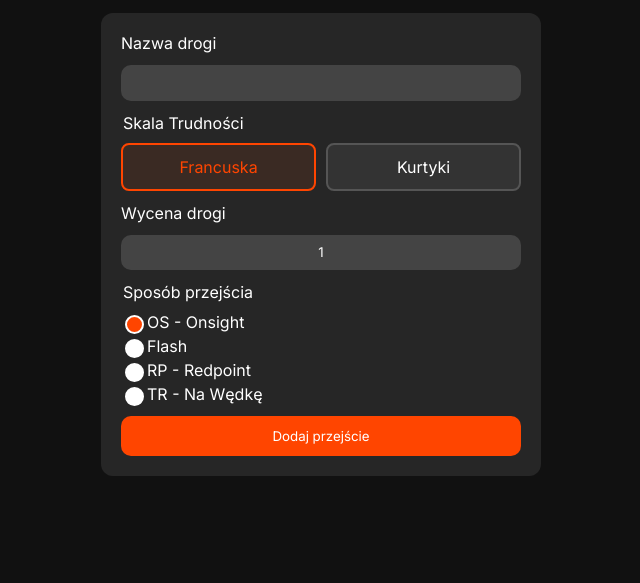
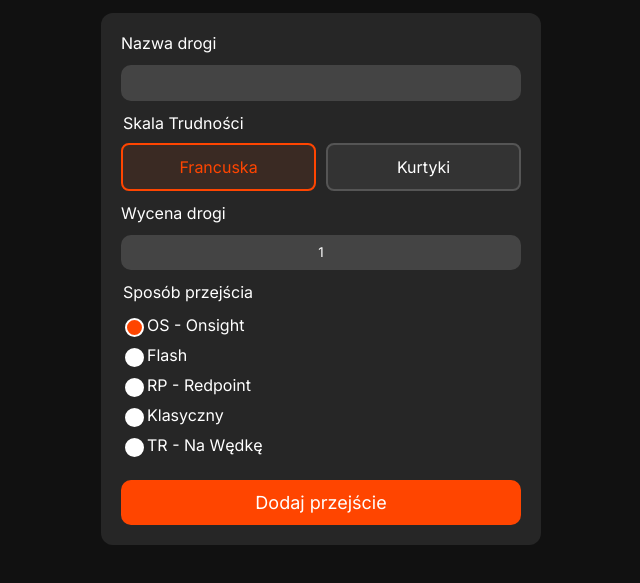
Before and after one commit to Lisiozmur/climbing-xp, a plain HTML site: page index.html in a window 1280 px wide. Shown: the part 105-688 px from the top of the page, without its empty margins (319-959 px from the left). Drawn offline with Linux system fonts and the light colour scheme.

Commit message:
feat: minor style issues fix

```diff
--- a/index.html
+++ b/index.html
@@ -32,23 +32,27 @@
         <fieldset>
             <legend>Sposób przejścia</legend>
             <div class="radio-option">
-                <input type="radio" id="rOS" name="rStyle" value="OS" checked>
+                <input type="radio" id="rOS" class="sposob" name="rStyle" value="OS" checked>
                 <label for="rOS">OS - Onsight</label>
             </div>
             <div class="radio-option">
-                <input type="radio" id="rF" name="rStyle" value="Flash">
+                <input type="radio" id="rF" class="sposob" name="rStyle" value="Flash">
                 <label for="rF">Flash</label>
             </div>
             <div class="radio-option">
-                <input type="radio" id="rRP" name="rStyle" value="RP">
+                <input type="radio" id="rRP" class="sposob" name="rStyle" value="RP">
                 <label for="rRP">RP - Redpoint</label>
             </div>
             <div class="radio-option">
-                <input type="radio" id="rTR" name="rStyle" value="TR">
+                <input type="radio" id="rKK" class="sposob" name="rStyle" value="KK">
+                <label for="rKK">Klasyczny</label>
+            </div>
+            <div class="radio-option">
+                <input type="radio" id="rTR" class="sposob" name="rStyle" value="TR">
                 <label for="rTR">TR - Na Wędkę</label>
             </div>
         </fieldset>
-        <button type="submit">Dodaj przejście</button>
+        <button id="dPi" type="submit">Dodaj przejście</button>
     </form>
     <script src="script.js"></script>
 </body>
--- a/style.css
+++ b/style.css
@@ -31,6 +31,7 @@ button {
     cursor: pointer;
     width: 100%;
     box-sizing: border-box;
+    font-size: 18px;
 }
 
 form {
@@ -99,11 +100,16 @@ select {
     box-sizing: border-box;
 }
 
+#dPi{
+    margin-top: 10px;
+}
+
 .radio-option {
     display: flex;
     align-items: center;
     gap: 5px;
-    margin: 0;
+    margin-top: 3px;
+    margin-bottom: 3px;
 }
 
 .scale-selector{
```
